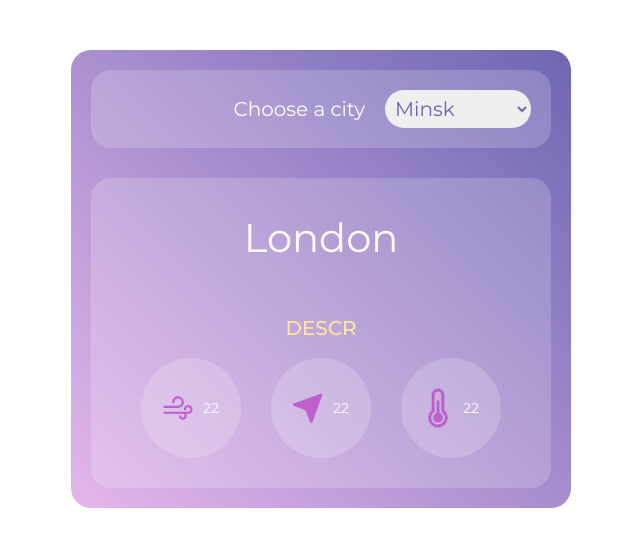
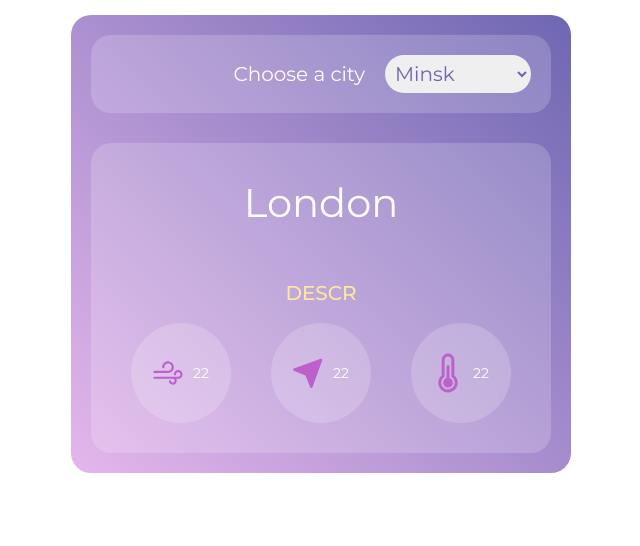
Before and after one commit to GalinaM-G/First-simple-Weather-App, a plain HTML site: page index.html in a window 1280 px wide. Shown: the whole page, without its empty margins (319-959 px from the left). Drawn offline with Linux system fonts and the light colour scheme; no server answers.

Commit message:
edit interface App

```diff
--- a/weather.css
+++ b/weather.css
@@ -103,7 +103,7 @@ body {
     display: flex;
     justify-content: center;
     align-items: center;
-    padding: 50px 15px;
+    padding: 15px;
 }
 
 .weather-output {
@@ -147,7 +147,7 @@ body {
     justify-content: center;
     align-items: center;
     flex-wrap: wrap;
-    gap: 30px;
+    gap: 40px;
 }
 
 .cities__select {
```
